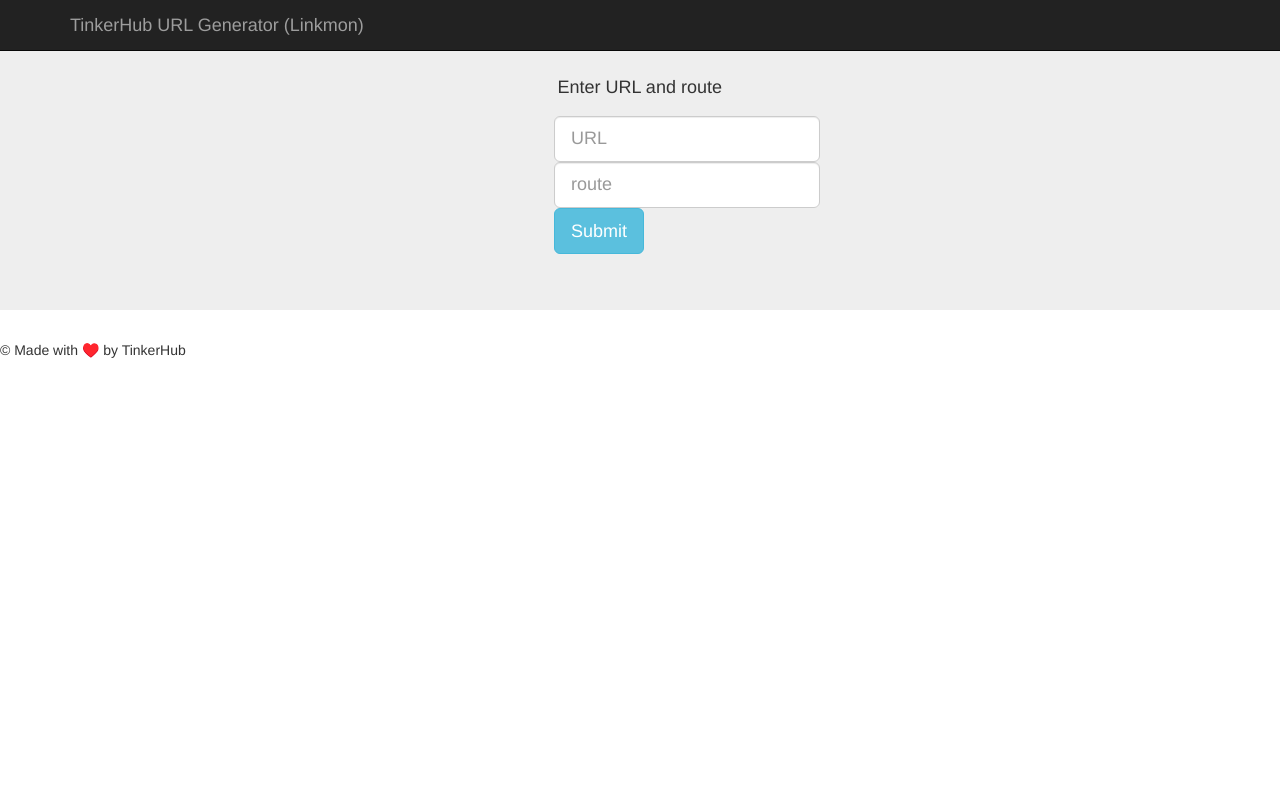
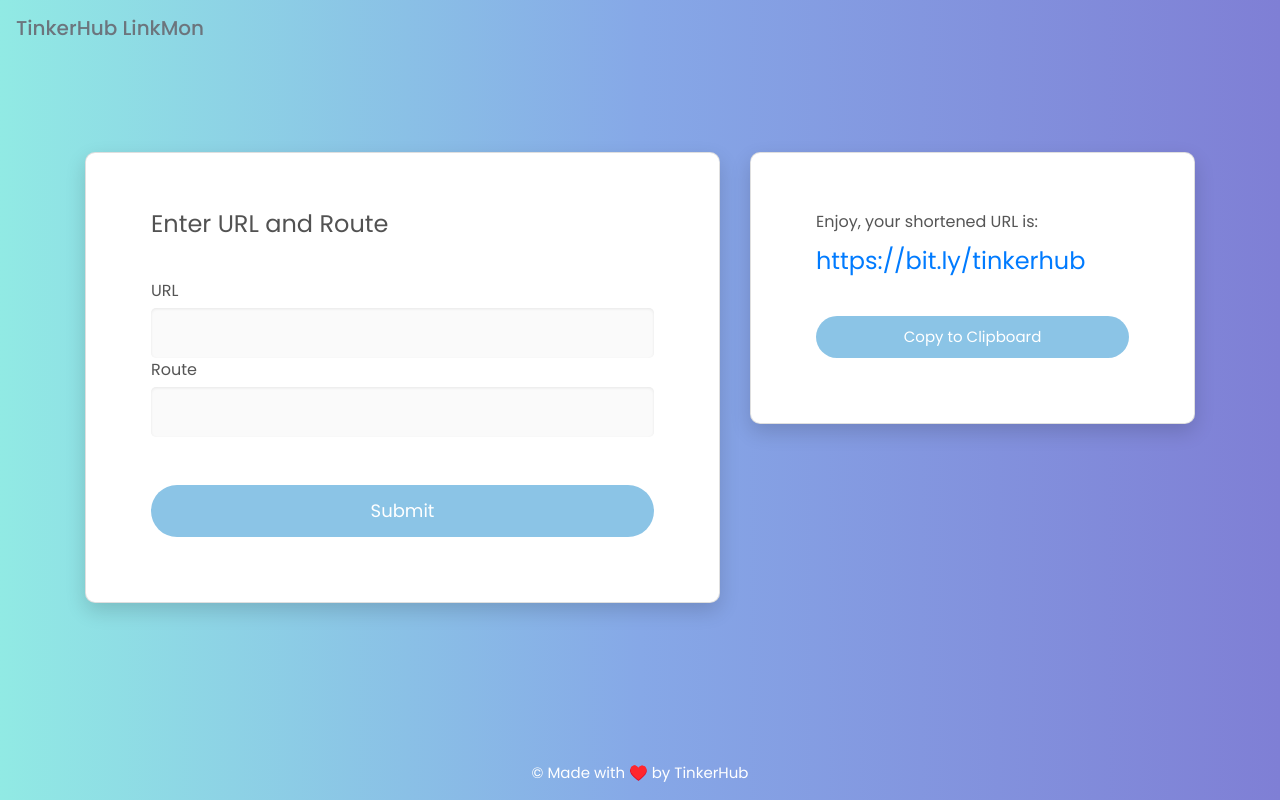
Before and after one commit to tinkerhub/linkmon, a Flask app: page / in a window 1280 px wide. Run offline with Flask 2, Linux system fonts and the light colour scheme; parts of the project's set-up code (start-up, migrations or seed data) failed here and were passed over; some libraries are stand-ins or nearby versions.

Commit message:
Just a Try:

```diff
--- a/linkmon/static/style.css
+++ b/linkmon/static/style.css
@@ -0,0 +1,158 @@
+.font-poppins {
+    font-family: "Poppins", "Arial", "Helvetica Neue", sans-serif;
+}
+
+html {
+    -webkit-box-sizing: border-box;
+    -moz-box-sizing: border-box;
+    box-sizing: border-box;
+}
+
+* {
+    padding: 0;
+    margin: 0;
+}
+
+*,
+*:before,
+*:after {
+    -webkit-box-sizing: inherit;
+    -moz-box-sizing: inherit;
+    box-sizing: inherit;
+}
+
+body {
+    font-family: "Poppins", "Arial", "Helvetica Neue", sans-serif;
+    font-weight: 400;
+    font-size: 14px;
+}
+
+h2 {
+    font-weight: 400;
+    font-size: 30px;
+}
+
+.bg-gra-02 {
+    height: 100vh;
+    background: #7F7FD5;
+    /* fallback for old browsers */
+    background: -webkit-linear-gradient(to right, #91EAE4, #86A8E7, #7F7FD5);
+    /* Chrome 10-25, Safari 5.1-6 */
+    background: linear-gradient(to right, #91EAE4, #86A8E7, #7F7FD5);
+    /* W3C, IE 10+/ Edge, Firefox 16+, Chrome 26+, Opera 12+, Safari 7+ */
+}
+
+.btn {
+    display: inline-block;
+    line-height: 50px;
+    padding: 0 50px;
+    -webkit-transition: all 0.4s ease;
+    -o-transition: all 0.4s ease;
+    -moz-transition: all 0.4s ease;
+    transition: all 0.4s ease;
+    cursor: pointer;
+    font-size: 18px;
+    color: #fff;
+    font-family: "Poppins", "Arial", "Helvetica Neue", sans-serif;
+}
+
+
+.btn-1 {
+    line-height: 40px;
+    font-size: 15px;
+}
+
+.btn--radius-2 {
+    -webkit-border-radius: 5px;
+    -moz-border-radius: 5px;
+    border-radius: 5px;
+}
+
+.btn--blue {
+    background: #8BC4E6;
+    border-radius: 50px;
+}
+
+.btn--blue:hover {
+    background: #8081D6;
+    color: #fff;
+}
+
+input {
+    outline: none;
+    margin: 0;
+    border: none;
+    -webkit-box-shadow: none;
+    -moz-box-shadow: none;
+    box-shadow: none;
+    width: 100%;
+    font-size: 14px;
+    font-family: inherit;
+}
+
+.input--style-4 {
+    line-height: 50px;
+    background: #fafafa;
+    -webkit-box-shadow: inset 0px 1px 3px 0px rgba(0, 0, 0, 0.08);
+    -moz-box-shadow: inset 0px 1px 3px 0px rgba(0, 0, 0, 0.08);
+    box-shadow: inset 0px 1px 3px 0px rgba(0, 0, 0, 0.08);
+    -webkit-border-radius: 5px;
+    -moz-border-radius: 5px;
+    border-radius: 5px;
+    padding: 0 20px;
+    font-size: 16px;
+    color: #666;
+    -webkit-transition: all 0.4s ease;
+    -o-transition: all 0.4s ease;
+    -moz-transition: all 0.4s ease;
+    transition: all 0.4s ease;
+}
+
+.label {
+    font-size: 16px;
+    color: #555;
+    display: block;
+    margin-bottom: 5px;
+}
+
+.title {
+    font-size: 24px;
+    color: #525252;
+    font-weight: 400;
+    margin-bottom: 40px;
+}
+
+.card {
+    -webkit-border-radius: 3px;
+    -moz-border-radius: 3px;
+    border-radius: 3px;
+    background: #fff;
+}
+
+.card-4 {
+    background: #fff;
+    -webkit-border-radius: 10px;
+    -moz-border-radius: 10px;
+    border-radius: 10px;
+    -webkit-box-shadow: 0px 8px 20px 0px rgba(0, 0, 0, 0.15);
+    -moz-box-shadow: 0px 8px 20px 0px rgba(0, 0, 0, 0.15);
+    box-shadow: 0px 8px 20px 0px rgba(0, 0, 0, 0.15);
+}
+
+.card-4 .card-body {
+    padding: 57px 65px;
+    padding-bottom: 65px;
+}
+
+a:hover {
+    text-decoration: none;
+}
+
+.footer {
+    font-size: 15px;
+    text-align: center;
+    position: fixed;
+    left: 0;
+    bottom: 0;
+    width: 100%;
+}
--- a/linkmon/templates/index.html
+++ b/linkmon/templates/index.html
@@ -1,45 +1,79 @@
 <!DOCTYPE html>
 <html lang="en">
+
 <head>
-         <link href="//maxcdn.bootstrapcdn.com/font-awesome/4.2.0/css/font-awesome.min.css" rel="stylesheet">
-         <link href="https://maxcdn.bootstrapcdn.com/bootstrap/3.3.5/css/bootstrap.min.css" rel="stylesheet">
+    <link href="https://maxcdn.bootstrapcdn.com/font-awesome/4.2.0/css/font-awesome.min.css" rel="stylesheet">
+    <link href="https://stackpath.bootstrapcdn.com/bootstrap/4.5.2/css/bootstrap.min.css" rel="stylesheet">
+
+    <link
+        href="https://fonts.googleapis.com/css?family=Poppins:100,100i,200,200i,300,300i,400,400i,500,500i,600,600i,700,700i,800,800i,900,900i"
+        rel="stylesheet">
+    <link href="../static//style.css" rel="stylesheet">
 </head>
+
 <body>
-         <nav class="navbar navbar-inverse navbar-fixed-top">
-            <div class="container">
-               <div class="navbar-header">
-                  <a class="navbar-brand" href="#">TinkerHub URL Generator (Linkmon)</a>
-               </div>
-               <div id="navbar" class="navbar-collapse collapse">
+    <div class="bg-gra-02">
+
+        <nav class="navbar bg-transparent text-muted">
+            <span class="navbar-brand mb-0 h1">TinkerHub LinkMon</span>
+        </nav>
+
+        <div class="container mt-5">
+            <div class="row">
+                <div class="mt-5 col-md-12 col-lg-7 mt-5">
+                    <div class="card card-4">
+                        <div class="card-body">
+                            <h2 class="title">Enter URL and Route</h2>
+                            <form method="post" class="" action="">
+
+                                <div class="row">
+                                    <div class="col-12">
+                                        <div class="input-group">
+                                            <label class="label">URL</label>
+                                            <input class="input--style-4" type="text" id="act_url" name="act_url">
                                         </div>
                                     </div>
-         </nav>
-         <div class="jumbotron">
-            <div class="container">
-               <br />
-               {% if not custom_url %}
+                                </div>
+
                                 <div class="row">
-                  <div class="col-md-offset-5 col-md-3">
-                     <h4>Enter URL and route</h4>
-                     <form method="post" class="navbar-form navbar-right" action="">
-                        <div class="form-group">
-                           <input type="text" id="act_url" name="act_url" class="form-control input-lg chat-input" placeholder="URL" />
-                           <input type="text" id="custom_route" name="custom_route" class="form-control input-lg chat-input" placeholder="route" />
-                           <button type="submit" class="btn btn-lg btn-info">Submit</button>
+                                    <div class="col-12">
+                                        <div class="input-group">
+                                            <label class="label">Route</label>
+                                            <input class="input--style-4" type="text" id="custom_route"
+                                                name="custom_route">
                                         </div>
+                                    </div>
+                                </div>
+
+                                <div class="mt-5">
+                                    <button class="col-12 btn btn--radius-2 btn--blue" type="submit">Submit</button>
+                                </div>
+
                             </form>
                         </div>
                     </div>
-               {% else %}
-               <div>
-                  Enjoy, your shortened URL is: <a href="{{custom_url}}"> {{custom_url}}</a>
                 </div>
-               {% endif %}
+
+                <div class="mt-5 col-lg-5">
+                    <div class="card card-4">
+                        <div class="card-body">
+                            <label class="label">Enjoy, your shortened URL is: </label>
+                            <h2 class="pt-2 title">
+                                <a href="{{custom_url}}">https://bit.ly/tinkerhub</a>
+                            </h2>
+
+                            <button class="col-12 btn btn-1 btn--blue" type="">Copy to Clipboard</button>
                         </div>
                     </div>
-         <footer>
+                </div>
+
+            </div>
+        </div>
+
+        <footer class="footer bg-transparent text-white">
             <p>&copy; Made with ♥️ by TinkerHub</p>
         </footer>
     </div>
 </body>
+
 </html>
```
Lines whose indentation alone changed are shown as unchanged.
